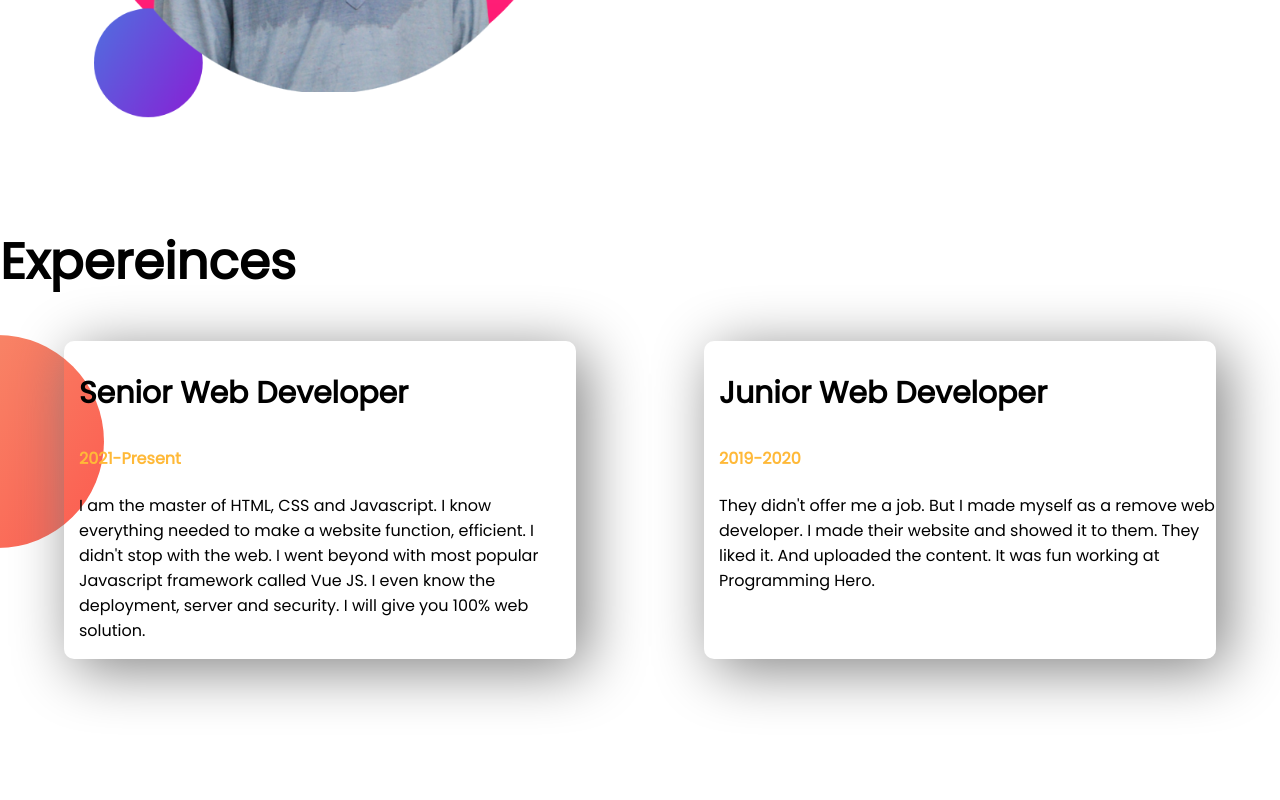
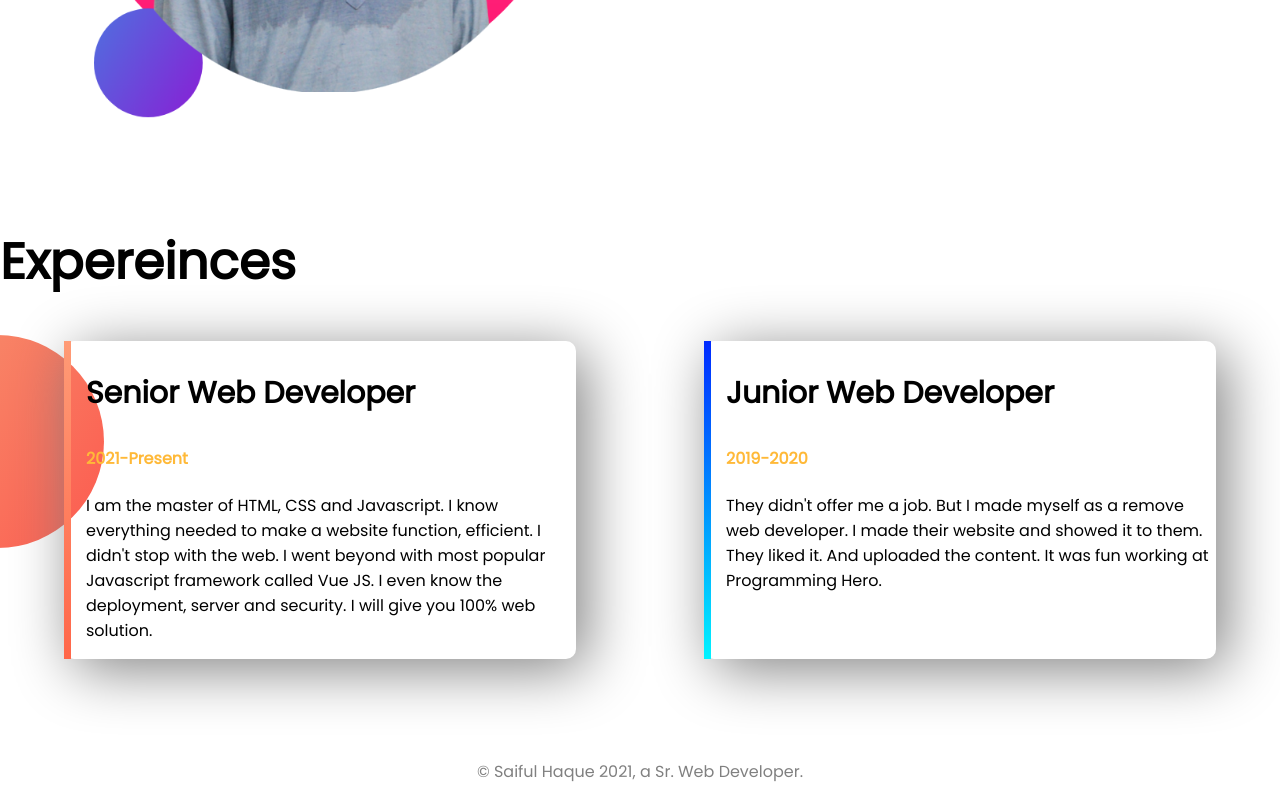
Before and after one commit to saifulhaque015/portfolio, a plain HTML site: page index.html in a window 1280 px wide. Shown: the part 1088-1888 px from the top of the page. Before the commit the page ends 1847 px from the top, so only its background shows below. Drawn offline with Linux system fonts and the light colour scheme.

Commit message:
footer done

```diff
--- a/index.html
+++ b/index.html
@@ -53,7 +53,7 @@
     <section class="expereince-area">
         <h1>Expereinces</h1>
         <div class="flexible-container">
-            <div class="expereince-list">
+            <div id="senior-web" class="expereince-list">
                 <h3>Senior Web Developer</h3>
                 <h4 class="author-color">2021-Present</h4>
                 <p>
@@ -63,7 +63,7 @@
                     JS. I even know the deployment, server and security. I will give you 100% web solution.
                 </p>
             </div>
-            <div class="expereince-list">
+            <div id="junior-web" class="expereince-list">
                 <h3>Junior Web Developer</h3>
                 <h4 class="author-color">2019-2020</h4>
                 <p>
@@ -74,6 +74,11 @@
             </div>
         </div>
     </section>
+    <footer class="footer-part">
+        <p>
+            © Saiful Haque 2021, a Sr. Web Developer.
+        </p>
+    </footer>
 </body>
 
 </html>
--- a/style.css
+++ b/style.css
@@ -57,3 +57,17 @@ h3{
     background-repeat: no-repeat;
     background-position: left;
 }
+#senior-web{
+    border-left: 7px solid;
+    border-image: linear-gradient(#FF9B76,#FF6649);
+    border-image-slice: 1;
+}
+#junior-web{
+    border-left: 7px solid;
+    border-image: linear-gradient(#0029FF,#01F4FF);
+    border-image-slice: 1;
+}
+.footer-part{
+    text-align: center;
+    color: gray;
+}
```
Also changed, not shown: images/jhankar.png (deleted), images/jhankar2.png (deleted), images/my-bg.png (deleted), images/my-bg2.png (deleted), 4 other files.
